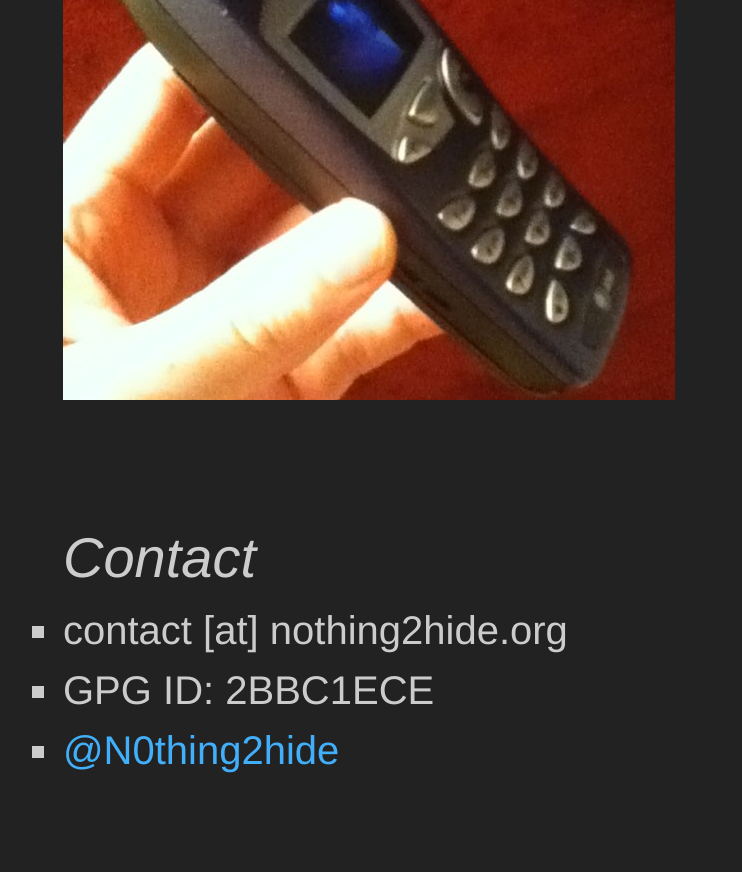
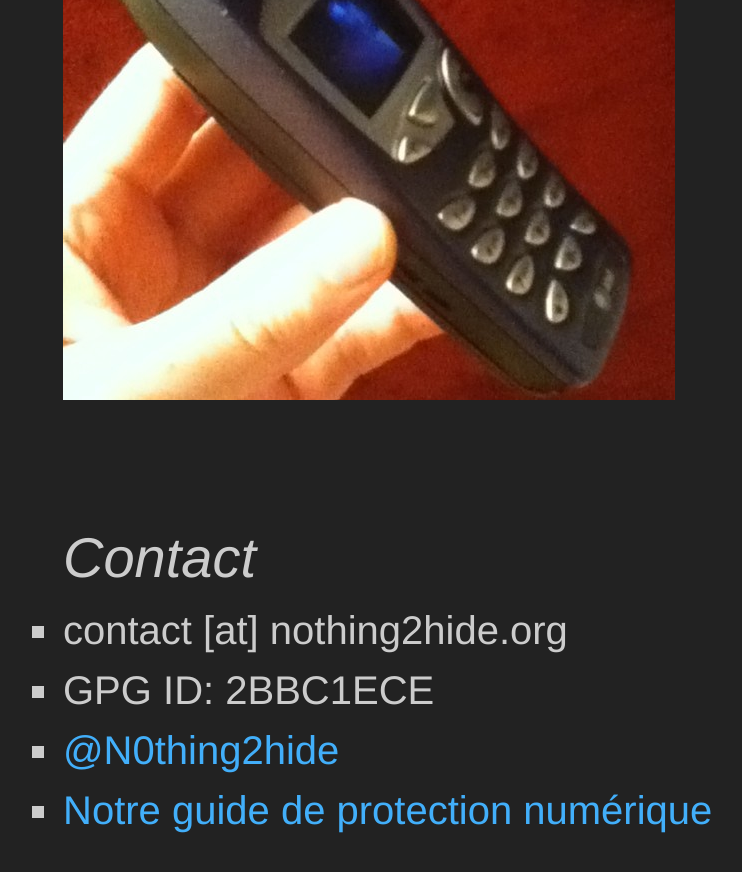
Before and after one commit to Nothing2Hide/slides, a Jekyll site: the page built from quizz.html, in a window 1280 px wide and 900 px high, scrolled down 5936 px. Shown: the top 872 px of the window, without its empty margins (167-909 px from the left). Built offline with Jekyll 4.4.1, drawn with Linux system fonts in a browser that asks for light colours; before the commit the page ends 6776 px from its top, so only the background shows below that; some of the changed lines change nothing that is shown.

Commit message:
changement titre et passe sur home page

```diff
--- a/quizz.html
+++ b/quizz.html
@@ -2,10 +2,11 @@
 layout: impress
 lang: FR
 ref: quizz
-title:  "Quiz sécurité numérique"
+title:  "Le Quiz Sécu !"
 description : "Quiz sécurité numérique"
-onhome: false
-categories: [Conférences]
+onhome: true
+order: 8
+categories: [Ateliers thématiques]
 licence: "CC BY 3.0"
 ---
 
@@ -97,6 +98,7 @@
         <li>contact [at] nothing2hide.org</li>
         <li>GPG ID: 2BBC1ECE</li>
         <li><a href="http://twitter.com/N0thing2hide">@N0thing2hide</a></li>
+        <li><a href="https://wiki.nothing2hide.org/doku.php?id=protectionnumerique:start">Notre guide de protection numérique</a></li>
     </ul>
 </div>
 
```
